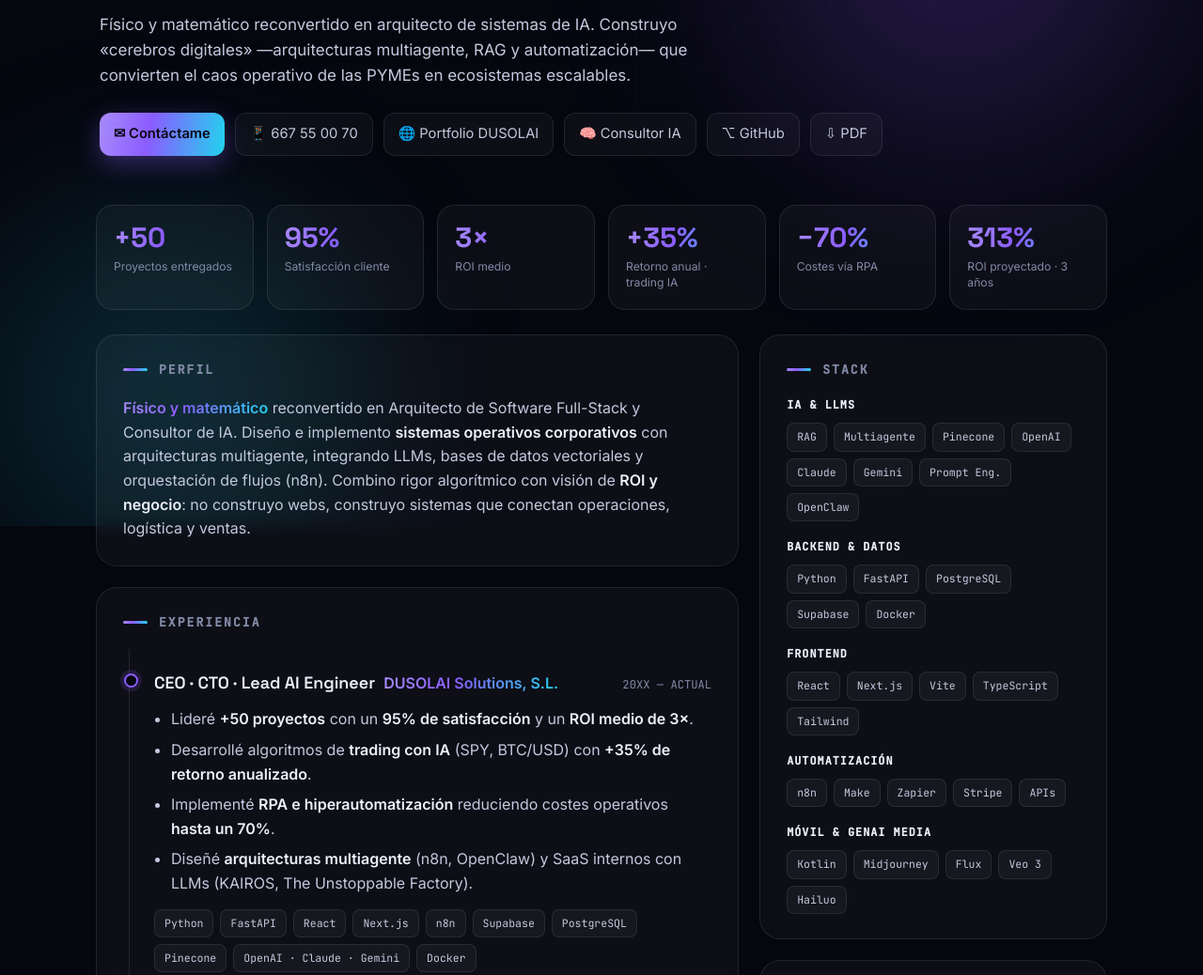
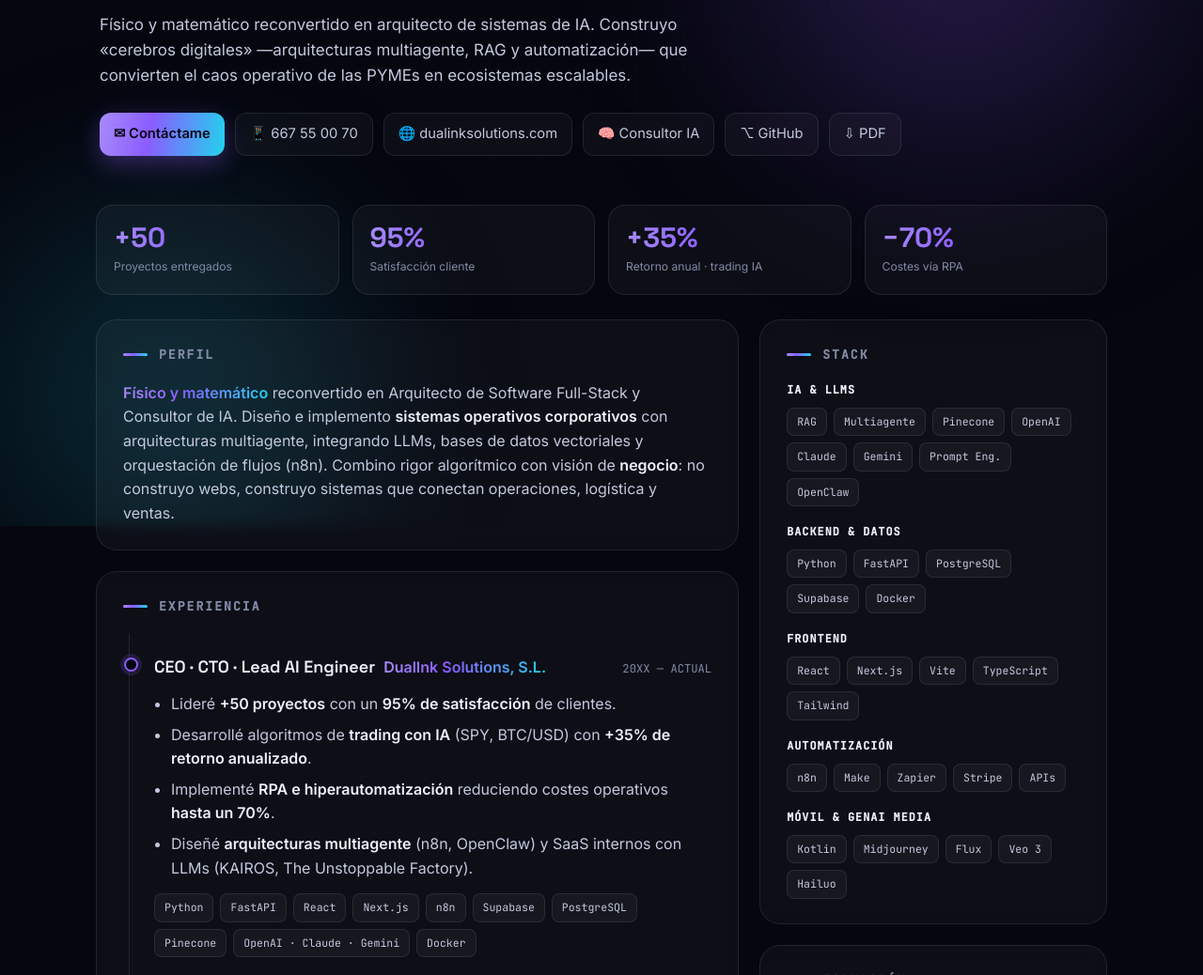
Before and after one commit to dusolai/cv-diego-garcia, a plain HTML site: page index.html in a window 1280 px wide. Shown: the part 240-1278 px from the top of the page at 94% size. Drawn offline with Linux system fonts and the light colour scheme.

Commit message:
Rebrand DUSOLAI->DualInk (dualinksolutions.com) y quitar metricas de ROI
Co-Authored-By: Claude Opus 4.8 <noreply@anthropic.com>

```diff
--- a/index.html
+++ b/index.html
@@ -65,7 +65,7 @@
   .pill.primary:hover{box-shadow:0 12px 34px rgba(139,92,255,.5)}
 
   /* ---------- METRICS ---------- */
-  .metrics{display:grid;grid-template-columns:repeat(6,1fr);gap:14px;margin:46px 0 8px}
+  .metrics{display:grid;grid-template-columns:repeat(4,1fr);gap:14px;margin:46px 0 8px}
   .metric{position:relative;padding:20px 18px;border-radius:18px;background:var(--panel);border:1px solid var(--line);
     overflow:hidden;transition:.25s ease}
   .metric::before{content:"";position:absolute;inset:0;background:var(--grad-soft);opacity:0;transition:.25s}
@@ -163,7 +163,7 @@
     <div class="cta">
       <a class="pill primary" href="mailto:diegogar11@gmail.com">✉ Contáctame</a>
       <a class="pill" href="tel:+34667550070">📱 667 55 00 70</a>
-      <a class="pill" href="https://official-dus-o-lai.pages.dev/" target="_blank" rel="noopener">🌐 Portfolio DUSOLAI</a>
+      <a class="pill" href="https://www.dualinksolutions.com/" target="_blank" rel="noopener">🌐 dualinksolutions.com</a>
       <a class="pill" href="https://consultor-tecnologico-diego-ia.pages.dev/" target="_blank" rel="noopener">🧠 Consultor IA</a>
       <a class="pill" href="https://github.com/dusolai" target="_blank" rel="noopener">⌥ GitHub</a>
       <a class="pill" href="javascript:window.print()">⇩ PDF</a>
@@ -174,10 +174,8 @@
   <section class="metrics reveal">
     <div class="metric"><b>+50</b><small>Proyectos entregados</small></div>
     <div class="metric"><b>95%</b><small>Satisfacción cliente</small></div>
-    <div class="metric"><b>3×</b><small>ROI medio</small></div>
     <div class="metric"><b>+35%</b><small>Retorno anual · trading IA</small></div>
     <div class="metric"><b>−70%</b><small>Costes vía RPA</small></div>
-    <div class="metric"><b>313%</b><small>ROI proyectado · 3 años</small></div>
   </section>
 
   <div class="grid">
@@ -190,7 +188,7 @@
           <span class="hl">Físico y matemático</span> reconvertido en Arquitecto de Software Full-Stack y Consultor de IA.
           Diseño e implemento <b>sistemas operativos corporativos</b> con arquitecturas multiagente, integrando LLMs,
           bases de datos vectoriales y orquestación de flujos (n8n). Combino rigor algorítmico con visión de
-          <b>ROI y negocio</b>: no construyo webs, construyo sistemas que conectan operaciones, logística y ventas.
+          <b>negocio</b>: no construyo webs, construyo sistemas que conectan operaciones, logística y ventas.
         </p>
       </section>
 
@@ -199,11 +197,11 @@
 
         <div class="job">
           <div class="top">
-            <div><span class="pos">CEO · CTO · Lead AI Engineer</span> &nbsp;<span class="co">DUSOLAI Solutions, S.L.</span></div>
+            <div><span class="pos">CEO · CTO · Lead AI Engineer</span> &nbsp;<span class="co">DualInk Solutions, S.L.</span></div>
             <span class="when">20XX — ACTUAL</span>
           </div>
           <ul>
-            <li>Lideré <b>+50 proyectos</b> con un <b>95% de satisfacción</b> y un <b>ROI medio de 3×</b>.</li>
+            <li>Lideré <b>+50 proyectos</b> con un <b>95% de satisfacción</b> de clientes.</li>
             <li>Desarrollé algoritmos de <b>trading con IA</b> (SPY, BTC/USD) con <b>+35% de retorno anualizado</b>.</li>
             <li>Implementé <b>RPA e hiperautomatización</b> reduciendo costes operativos <b>hasta un 70%</b>.</li>
             <li>Diseñé <b>arquitecturas multiagente</b> (n8n, OpenClaw) y SaaS internos con LLMs (KAIROS, The Unstoppable Factory).</li>
@@ -222,7 +220,7 @@
             <span class="when">20XX — ACTUAL</span>
           </div>
           <ul>
-            <li>Diseñé un <b>Plan de Transformación Digital 360º</b> (ERP + CRM): <b>ROI 313% a 3 años</b>, <b>−11.100 €/año</b> y <b>−50%</b> de tiempo administrativo.</li>
+            <li>Diseñé un <b>Plan de Transformación Digital 360º</b> (ERP + CRM) con un ahorro de <b>11.100 €/año</b> y <b>−50%</b> de tiempo administrativo.</li>
             <li>Arquitecté un <b>Sistema Multiagente Híbrido (MVP)</b> y un WMS a medida integrando SAGE con una <b>app Android nativa</b>.</li>
             <li>Construí un &laquo;Cerebro Infinito&raquo; (<b>RAG + visión artificial</b>) para identificar recambios vía WhatsApp.</li>
             <li>Redacté el <b>Manual Corporativo</b> y los <b>SOPs</b> de operaciones, almacén y flota.</li>
@@ -326,7 +324,7 @@
       <section class="card reveal">
         <h2>Fortalezas</h2>
         <ul class="mini">
-          <li><b>Arquitectura + negocio</b>Traduzco software complejo en propuestas de ROI para dirección.</li>
+          <li><b>Arquitectura + negocio</b>Traduzco software complejo en soluciones que mueven la aguja del negocio.</li>
           <li><b>End-to-end</b>Del backend y las BBDD vectoriales al frontend, la orquestación y los pagos.</li>
           <li><b>Velocidad iterativa</b>MVPs a gran ritmo y adopción continua de nuevas tecnologías.</li>
         </ul>
```
